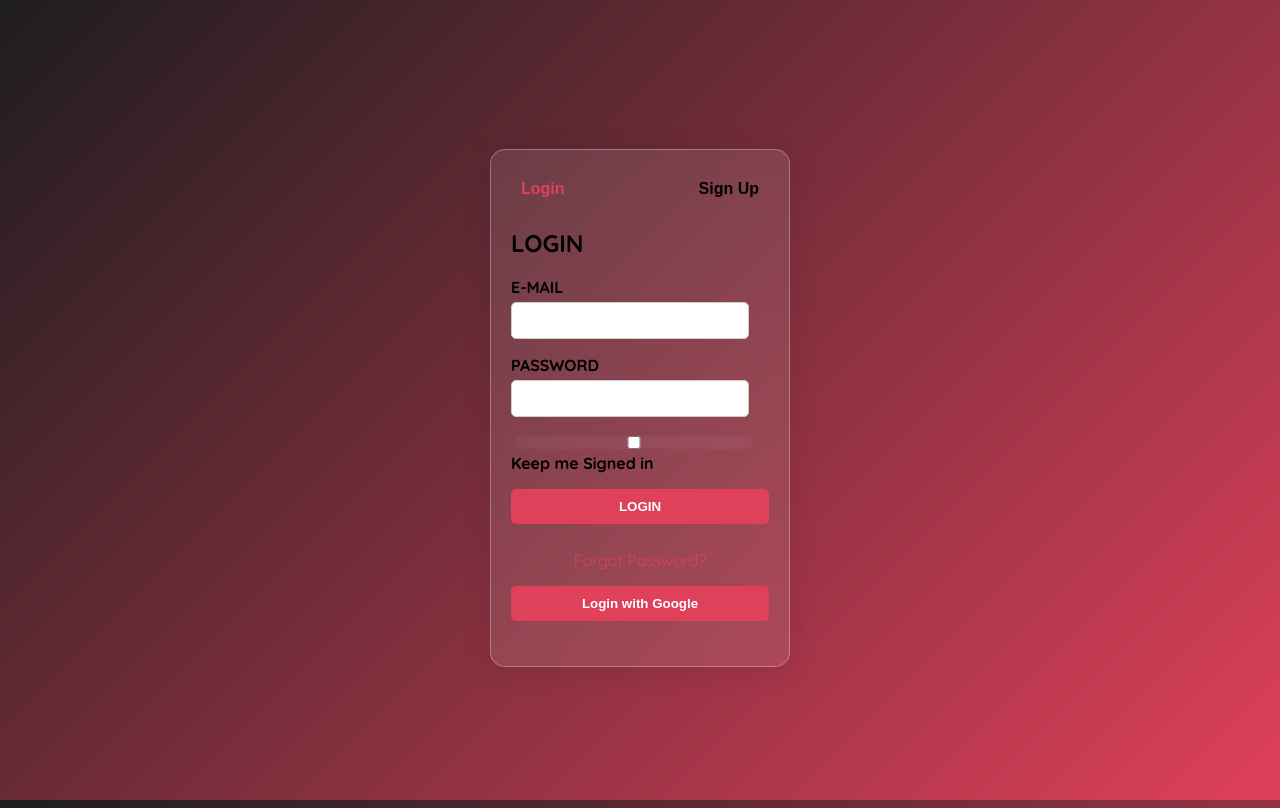
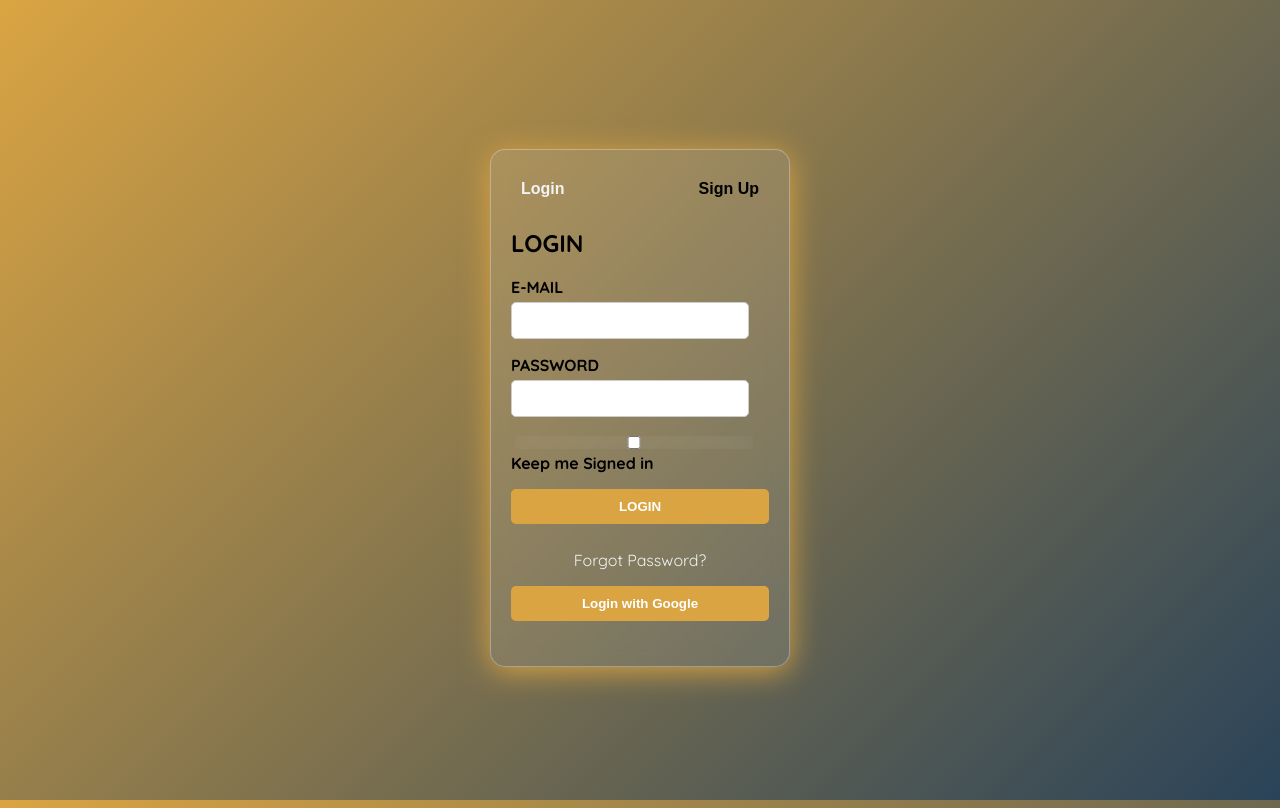
Before and after one commit to AseweSteve/Mental-Health_learn-_test, a plain HTML site: page register.html in a window 1280 px wide. Drawn offline with Linux system fonts and the light colour scheme.

Commit message:
sign up stylings

```diff
--- a/stylings/register.css
+++ b/stylings/register.css
@@ -16,12 +16,12 @@ html {
 
 body {
   background: rgba(30,29,31,1);
-  background: -moz-linear-gradient(-45deg, rgba(30,29,31,1) 0%, rgba(223,64,90,1) 100%);
-  background: -webkit-gradient(left top, right bottom, color-stop(0%, rgba(30,29,31,1)), color-stop(100%, rgba(223,64,90,1)));
-  background: -webkit-linear-gradient(-45deg, rgba(30,29,31,1) 0%, rgba(223,64,90,1) 100%);
-  background: -o-linear-gradient(-45deg, rgba(30,29,31,1) 0%, rgba(223,64,90,1) 100%);
-  background: -ms-linear-gradient(-45deg, rgba(30,29,31,1) 0%, rgba(223,64,90,1) 100%);
-  background: linear-gradient(135deg, rgba(30,29,31,1) 0%, rgba(223,64,90,1) 100%);
+  background: -moz-linear-gradient(-45deg, #daa442 0%,  #2a4359 100%);
+  background: -webkit-gradient(left top, right bottom, color-stop(0%, #daa442), color-stop(100%,  #2a4359));
+  background: -webkit-linear-gradient(-45deg, #daa442 0%,  #2a4359 100%);
+  background: -o-linear-gradient(-45deg, #daa442 0%,  #2a4359 100%);
+  background: -ms-linear-gradient(-45deg, #daa442 0%,  #2a4359 100%);
+  background: linear-gradient(135deg, #daa442 0%,  #2a4359 100%);
   filter: progid:DXImageTransform.Microsoft.gradient(startColorstr='#1e1d1f', endColorstr='#df405a', GradientType=1);
   display: flex;
   align-items: center;
@@ -39,7 +39,7 @@ body {
   background: rgba(255, 255, 255, 0.1);
   border-radius: 15px;
   padding: 20px;
-  box-shadow: 0 4px 30px rgba(0, 0, 0, 0.1);
+  box-shadow: 0 4px 30px #daa442;
   backdrop-filter: blur(10px);
   -webkit-backdrop-filter: blur(10px);
   border: 1px solid rgba(255, 255, 255, 0.3);
@@ -64,7 +64,7 @@ body {
 }
 
 .form-toggle button.active {
-  color: #df405a;
+  color: #f2f3f2;
 }
 
 .form-body {
@@ -112,7 +112,7 @@ body {
 
 .submit-btn,
 .social-btn {
-  background: #df405a;
+  background: #daa442;
   color: white;
   border: none;
   padding: 10px 20px;
@@ -126,14 +126,14 @@ body {
 
 .submit-btn:hover,
 .social-btn:hover {
-  background: #bf304a;
+  background: #2a4359;
 }
 
 .forgot-password {
   display: block;
   margin-top: 10px;
   text-align: center;
-  color: #df405a;
+  color: #f2f3f2;
   text-decoration: none;
 }
 
```
